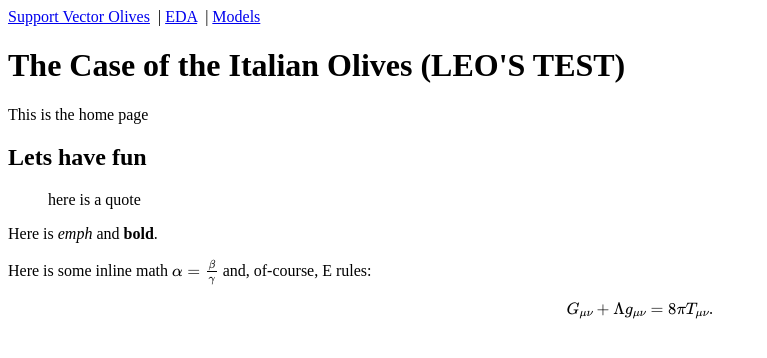
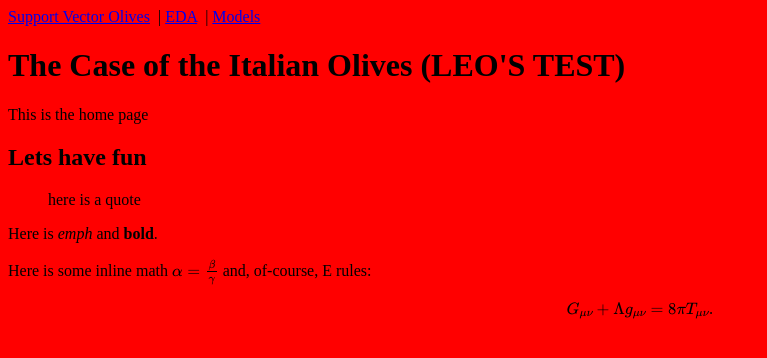
Before and after one commit to lfondriest/testgpages, a Jekyll site: the page index.html, which Jekyll copies as it is, in a window 1280 px wide. Shown: the top 358 px of the page, without its empty margins (0-767 px from the left). Built offline with Jekyll 4.4.1, drawn with Linux system fonts in a browser that asks for light colours; formulas are drawn with MathJax 3.

Commit message:
Update index.html

```diff
--- a/index.html
+++ b/index.html
@@ -2,6 +2,11 @@
 <!DOCTYPE html>
 <html lang="en">
   <head>
+  <style>
+    body{
+      background-color: red
+    }
+  </style>
     <title>The Case of the Italian Olives</title>
     <!-- mathjax config similar to math.stackexchange -->
     <script type="text/x-mathjax-config">
@@ -18,11 +23,6 @@
     </script>
     <script src="//cdn.mathjax.org/mathjax/latest/MathJax.js?config=TeX-AMS_HTML" type="text/javascript"></script>
   </head>
-  <style>
-    body{
-      background-color: "red"
-    }
-  </style>
   <body>
     <nav>
         <a href="/testgpages/">Support Vector Olives</a>
```
